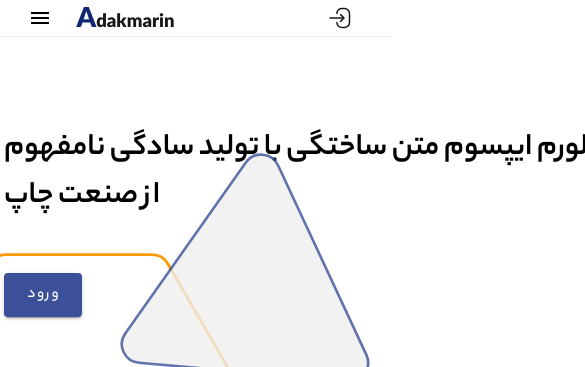
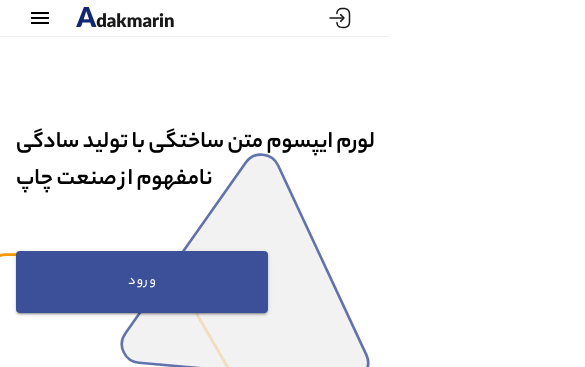
Before and after one commit to maedekaboli/adak, a Vue app: page /aboutUs in a window 390 px wide. Shown: the top 367 px of the page, 585 px wide, since content can reach past the window. Built offline with nearby package versions, Linux system fonts and the light colour scheme.

Commit message:
about header responsive is done

```diff
--- a/src/views/about/AboutUsHeader.vue
+++ b/src/views/about/AboutUsHeader.vue
@@ -2,9 +2,9 @@
     <div class="AboutUsHeader">
         <v-container>
             <v-row>
-                <div class="title-and-btn">
+                <div class="title-and-btn px-3">
                     <h1 class="mb-13">لورم ایپسوم متن ساختگی با تولید سادگی نامفهوم از صنعت چاپ</h1>
-                    <v-btn size="large" color="#3B5099" class="text-white">ورود</v-btn>
+                    <v-btn width="252" height="62" color="#3B5099" class="text-white">ورود</v-btn>
                 </div>
                 <div class="images">
                     <v-img src="/mosalas.svg"></v-img>
@@ -23,7 +23,14 @@
 
     .title-and-btn {
         h1 {
+            position: relative;
+            z-index: 1;
             width: 590px;
+        }
+
+        .v-btn {
+            position: relative;
+            z-index: 1;
         }
     }
 
@@ -50,5 +57,44 @@
             width: 100px;
         }
     }
+
+    @media only screen and (max-width:768px) {
+        .images[data-v-0ac1398f] {
+            left: 0px;
+            top: 50px;
+            transform: unset;
+        }
+
+        .title-and-btn {
+            h1 {
+                width: 410px;
+                font-size: 24px;
+                line-height: 37px;
+            }
+        }
+    }
+
+    @media only screen and (max-width:360px) {
+        .images {
+            left: -24px !important;
+            top: 25px !important;
+            transform: scale(0.55) !important;
+        }
+
+        .title-and-btn {
+            h1 {
+                width: 100%;
+                font-size: 16px;
+                line-height: 25px;
+                text-align: center;
+                margin-bottom: 46px !important;
+            }
+
+            .v-btn {
+                width: 100% !important;
+                height: 48px !important;
+            }
+        }
+    }
 }
 </style>
```
